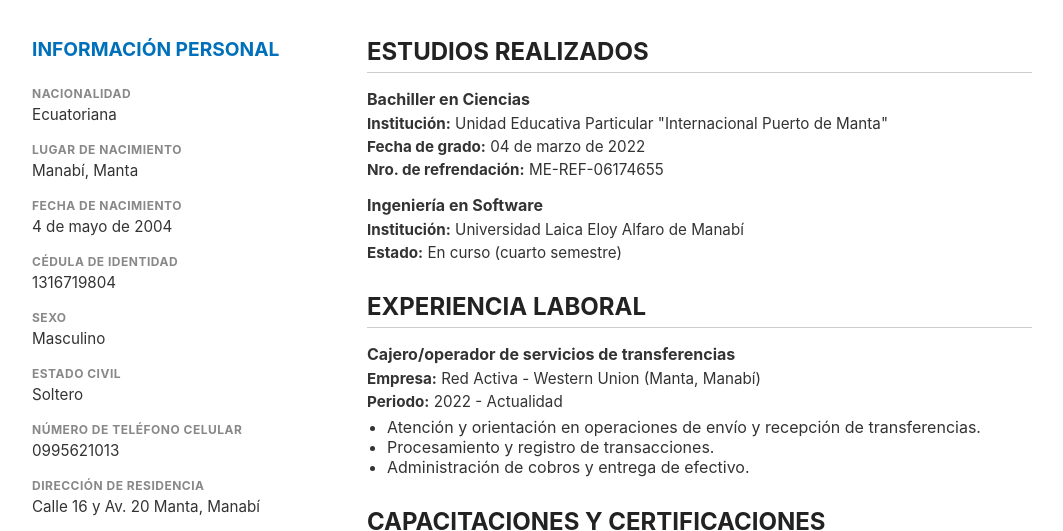
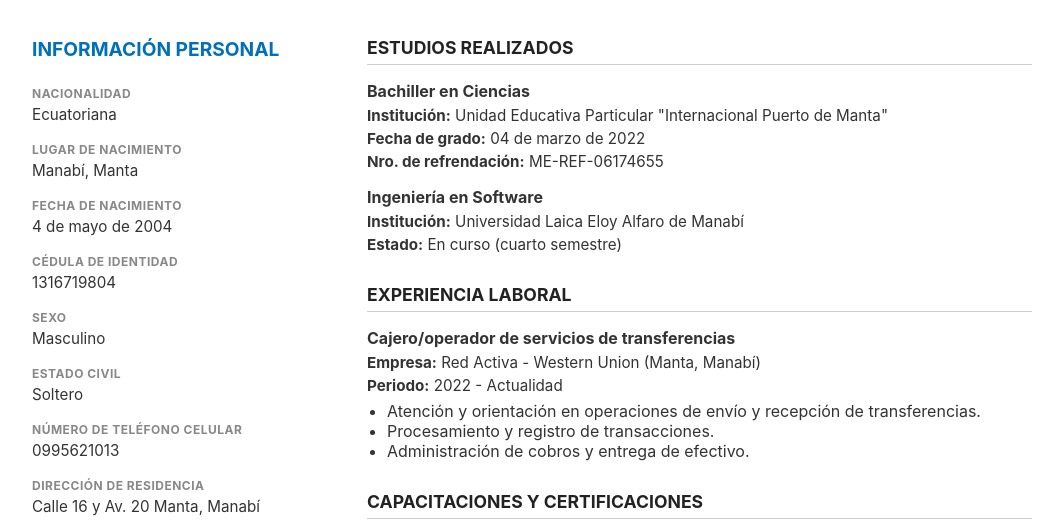
Before and after one commit to basurtovera21/Aplicaciones_para_el_cliente_web, a plain HTML site: page tarea/tarea_2/tarea_2.html in a window 1280 px wide. Shown: the part 243-774 px from the top of the page, without its empty margins (108-1171 px from the left). Drawn offline with Linux system fonts and the light colour scheme.

Commit message:
Update tarea-2-estilo.css

```diff
--- a/tarea/tarea_2/tarea-2-estilo.css
+++ b/tarea/tarea_2/tarea-2-estilo.css
@@ -70,7 +70,7 @@ body {
 }
 
 .seccion-derecha h2 {
-    font-size: 1.1 rem;
+    font-size: 1.1rem;
     color: #222;
     border-bottom: 1px solid #ccc;
     padding-bottom: 6px;
```
